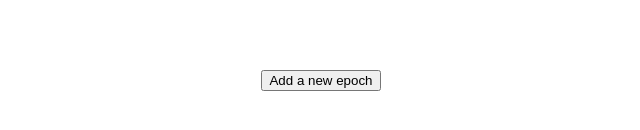
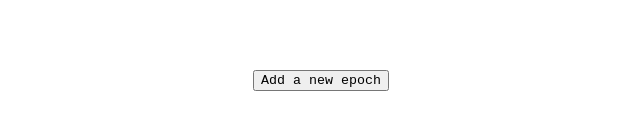
Before and after one commit to messrobd/epochs, a plain HTML site: page index.html in a window 1280 px wide. Shown: the part 254-384 px from the top of the page, 319-959 px from the left. Drawn offline with nearby package versions, Linux system fonts and the light colour scheme.

Commit message:
feat: change font on page (part one)

```diff
--- a/style.css
+++ b/style.css
@@ -1,3 +1,6 @@
+body {
+  font-family: monospace;
+}
 #data, form {
   padding-top: 25%;
   width: fit-content;
@@ -26,3 +29,6 @@
 form {
   background-color: white;
 }
+button, input[type=submit] {
+  font-family: inherit; /*to do: figure out how to apply font to submit btn*/
+}
```
